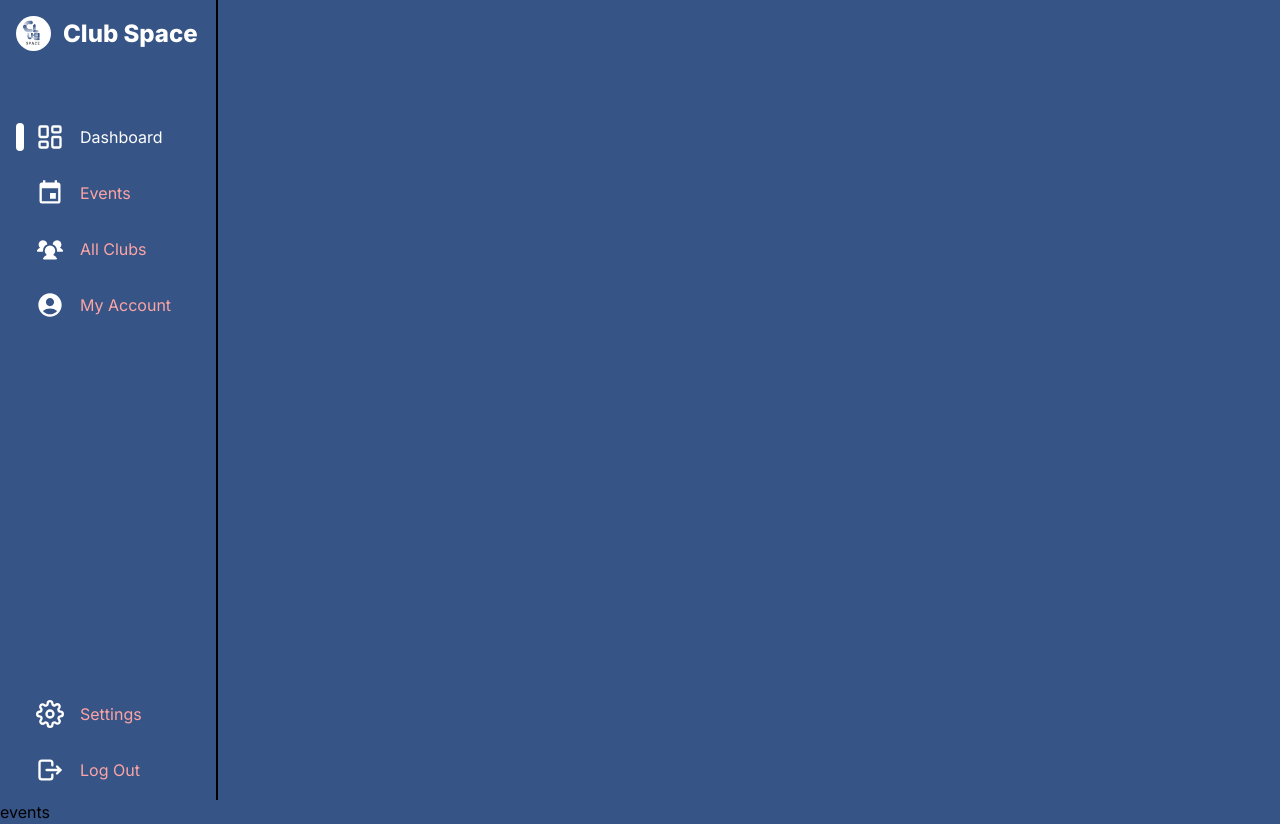
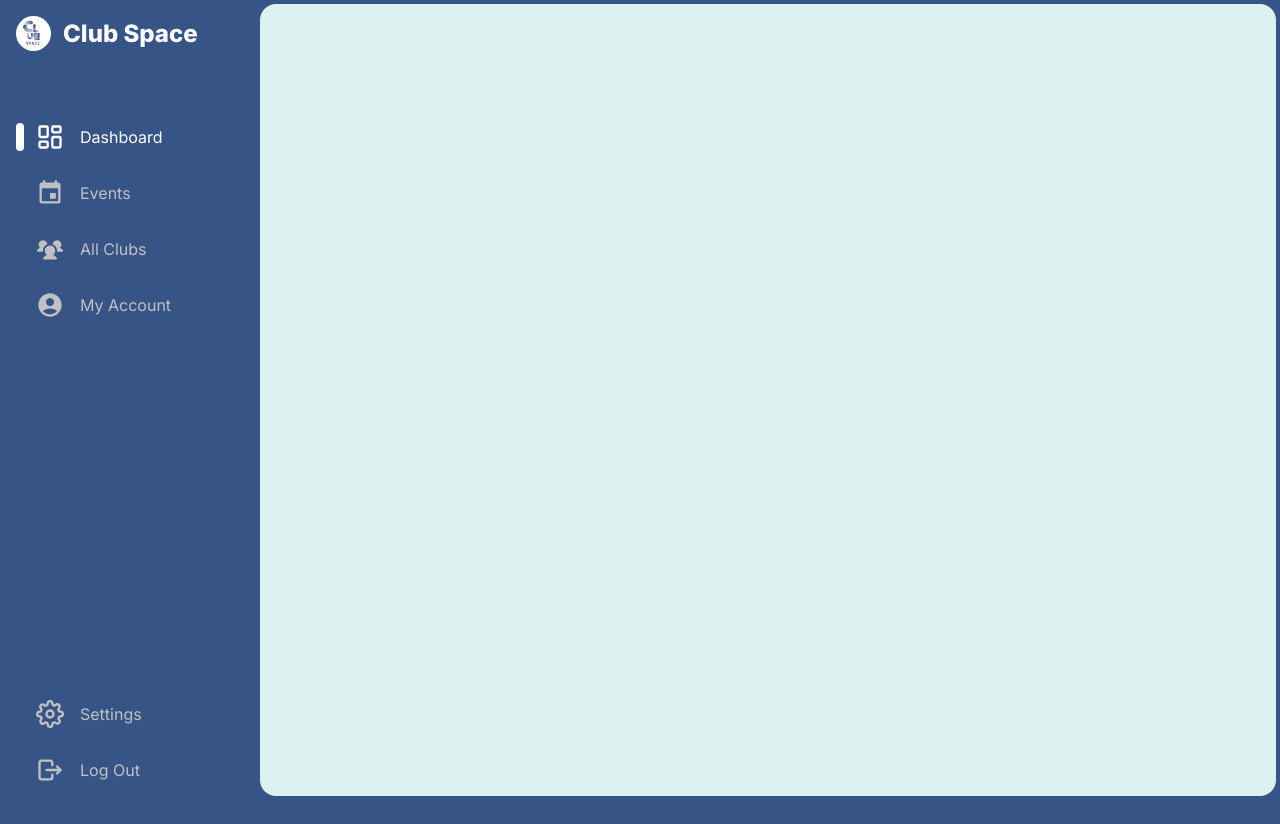
Before and after one commit to PanchananNath/clubspace, a Next.js app: page /events in a window 1280 px wide. After the commit the page ends 800 px from the top, so only its background shows below. Built offline with nearby package versions, Linux system fonts and the light colour scheme.

Commit message:
developing

```diff
--- a/src/app/clubs/page.tsx
+++ b/src/app/clubs/page.tsx
@@ -1,3 +1,7 @@
-export default function Home() {
-  return <main className="flex">clubs</main>;
+export default function Clubs() {
+  return (
+    <main className="flex min-h-screen w-full items-center justify-center p-1">
+      <div className="bg-secondary h-full w-full rounded-2xl"></div>
+    </main>
+  );
 }
--- a/src/app/events/page.tsx
+++ b/src/app/events/page.tsx
@@ -1,3 +1,7 @@
-export default function Home() {
-  return <main className="flex">events</main>;
+export default function Event() {
+  return (
+    <main className="flex min-h-screen w-full items-center justify-center p-1">
+      <div className="bg-secondary h-full w-full rounded-2xl"></div>
+    </main>
+  );
 }
--- a/src/app/globals.css
+++ b/src/app/globals.css
@@ -18,6 +18,9 @@
 
 body {
   background: #365486;
+  display: flex;
+  height: 100%;
+  width: 100%;
   /* color: rgb(var(--foreground-rgb));
   background: linear-gradient(to bottom,
       transparent,
--- a/src/app/login/page.tsx
+++ b/src/app/login/page.tsx
@@ -1,3 +1,7 @@
-export default function Home() {
-  return <main className="flex">Login</main>;
+export default function Login() {
+  return (
+    <main className="flex min-h-screen w-full items-center justify-center p-1">
+      <div className="bg-secondary h-full w-full rounded-2xl"></div>
+    </main>
+  );
 }
--- a/src/app/myaccount/page.tsx
+++ b/src/app/myaccount/page.tsx
@@ -1,3 +1,7 @@
-export default function Home() {
-  return <main className="flex">My Account</main>;
+export default function myaccount() {
+  return (
+    <main className="flex min-h-screen w-full items-center justify-center p-1">
+      <div className="bg-secondary h-full w-full rounded-2xl"></div>
+    </main>
+  );
 }
--- a/src/app/page.tsx
+++ b/src/app/page.tsx
@@ -1,7 +1,7 @@
 export default function Home() {
   return (
-    <main className="flex min-h-screen items-center justify-between p-24 bg-red-500">
-      <div>Hello</div>
+    <main className="flex min-h-screen w-full items-center justify-center p-1">
+      <div className="bg-secondary h-full w-full rounded-2xl"></div>
     </main>
   );
 }
--- a/src/components/common/SideBar.tsx
+++ b/src/components/common/SideBar.tsx
@@ -11,7 +11,7 @@ import SideBarItem from "./SideBarItem";
 export default function SideBar() {
   return (
     <aside className="h-screen flex self-start">
-      <nav className="h-full flex flex-col bg-primary border-r-2 border-black">
+      <nav className="h-full w-64 flex flex-col bg-primary">
         <div className="p-4 mb-10 flex items-center text-white font-extrabold text-2xl">
           <Image
             src={logo}
@@ -30,31 +30,31 @@ export default function SideBar() {
             active={true}
           />
           <SideBarItem
-            icon={<MdEvent className="text-white h-7 w-7" />}
+            icon={<MdEvent className="text-grey h-7 w-7" />}
             route={"/events"}
             text={"Events"}
             active={false}
           />
           <SideBarItem
-            icon={<PiUsersThreeFill className="text-white h-7 w-7" />}
+            icon={<PiUsersThreeFill className="text-grey h-7 w-7" />}
             route={"/clubs"}
             text={"All Clubs"}
             // active={true}
           />
           <SideBarItem
-            icon={<MdAccountCircle className="text-white h-7 w-7" />}
+            icon={<MdAccountCircle className="text-grey h-7 w-7" />}
             route={"/myaccount"}
             text={"My Account"}
           />
         </ul>
         <ul className="flex-0">
           <SideBarItem
-            icon={<FiSettings className="text-white h-7 w-7" />}
+            icon={<FiSettings className="text-grey h-7 w-7" />}
             route={"/"}
             text={"Settings"}
           />
           <SideBarItem
-            icon={<TbLogout className="text-white h-7 w-7" />}
+            icon={<TbLogout className="text-grey h-7 w-7" />}
             route={"/"}
             text={"Log Out"}
           />
--- a/src/components/common/SideBarItem.tsx
+++ b/src/components/common/SideBarItem.tsx
@@ -25,9 +25,7 @@ function SideBarItem(props: {
         }}
       >
         {props.icon}
-        <span
-          className={props.active ? "ml-4 text-white" : "ml-4 text-red-300"}
-        >
+        <span className={props.active ? "ml-4 text-white" : "ml-4 text-grey"}>
           {props.text}
         </span>
       </Link>
--- a/tailwind.config.ts
+++ b/tailwind.config.ts
@@ -18,6 +18,7 @@ const config: Config = {
         secondary: "#DCF2F1",
         ternary: "#DCF2F1",
         quaternary: "#0F1035",
+        grey: "#C1C1C1",
       },
     },
   },
```
